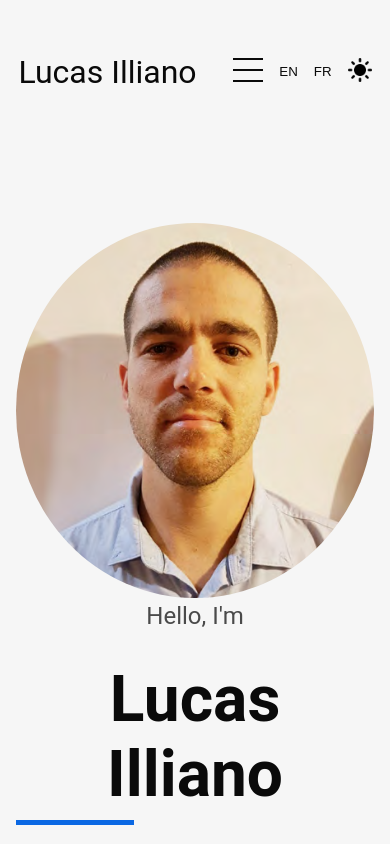
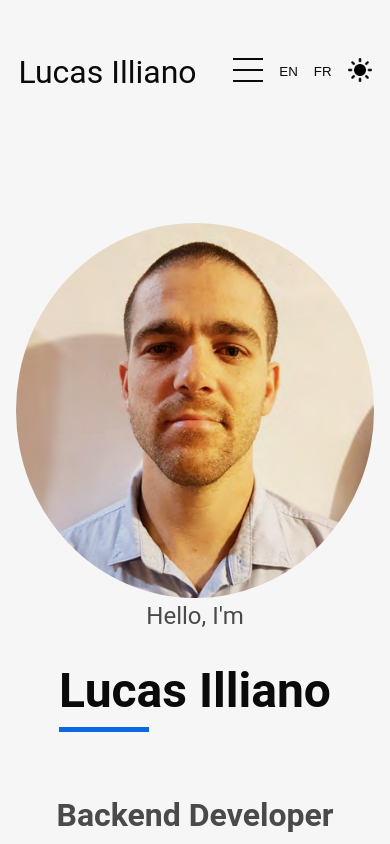
Before and after one commit to elviajero971/react-portfolio, a React (Create React App) app: page / in a window 390 px wide. Shown: the top 844 px of the page. Built offline with nearby package versions, Linux system fonts and the light colour scheme.

Commit message:
adjust responsiveness title

```diff
--- a/src/scss/_theme.scss
+++ b/src/scss/_theme.scss
@@ -99,3 +99,13 @@ h2 {
     font-size: 2.5rem;
   }
 }
+
+@media screen and (max-width: $breakpoint-tablet) {
+  h1 {
+    font-size: 3rem;
+  }
+
+  h2 {
+    font-size: 2rem;
+  }
+}
```
